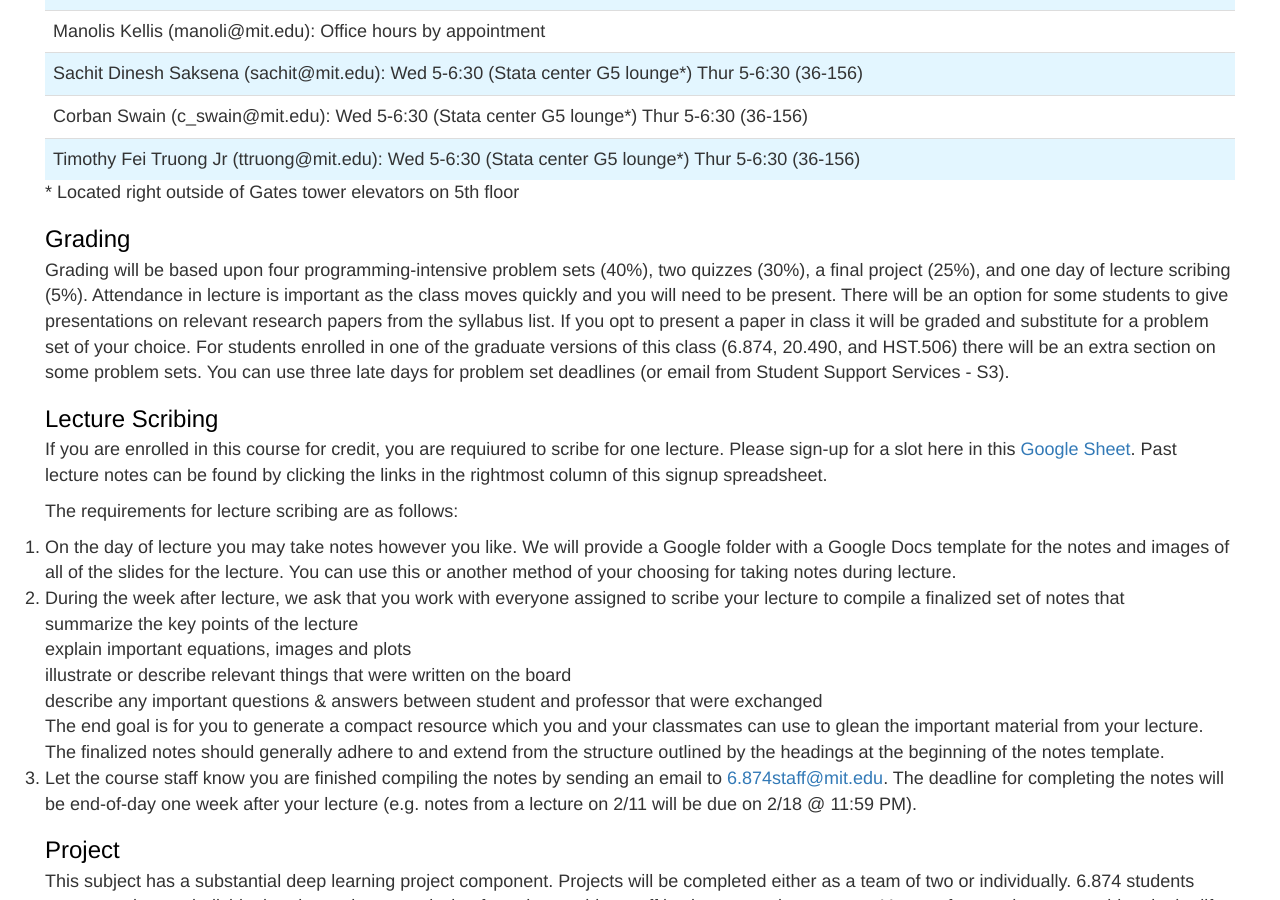
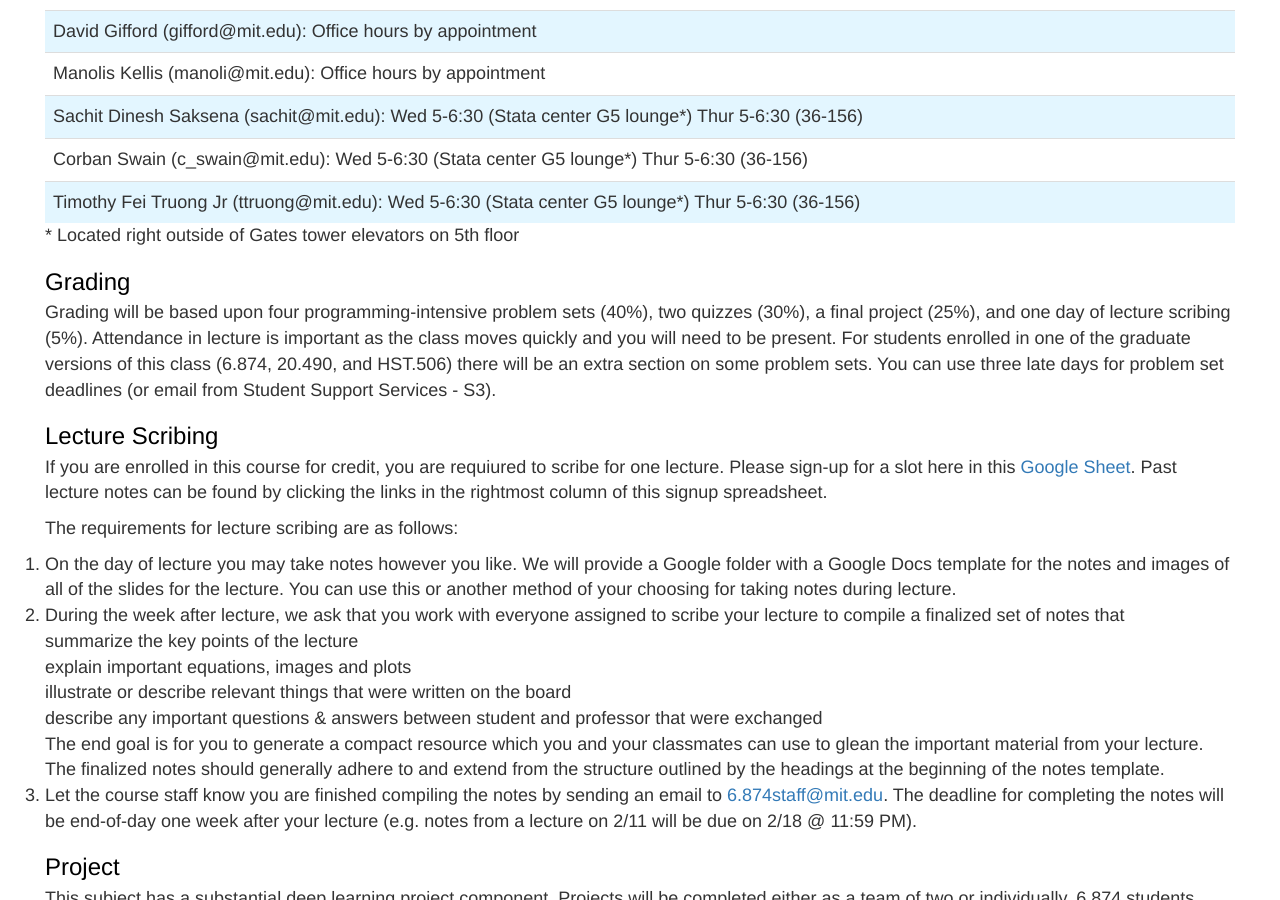
Before and after one commit to mit6874/mit6874.github.io, a Jekyll site: the page built from index.html, in a window 1280 px wide and 900 px high, scrolled down 4194 px. Built offline with Jekyll 4.4.1, drawn with Linux system fonts in a browser that asks for light colours; nearby versions of some CDN libraries; some of the changed text lies outside the part shown.

Commit message:
L04 slides, remove student presentations from grading

```diff
--- a/index.html
+++ b/index.html
@@ -606,7 +607,7 @@
     <p>* Located right outside of Gates tower elevators on 5th floor</p>
 
     <h2 class="module-header">Grading</h2>
-    <p>Grading will be based upon four programming-intensive problem sets (40%), two quizzes (30%), a final project (25%), and one day of lecture scribing (5%). Attendance in lecture is important as the class moves quickly and you will need to be present. There will be an option for some students to give presentations on relevant research papers from the syllabus list. If you opt to present a paper in class it will be graded and substitute for a problem set of your choice. For students enrolled in one of the graduate versions of this class (6.874, 20.490, and HST.506) there will be an extra section on some problem sets. You can use three late days for problem set deadlines (or email from Student Support Services - S3).</p>
+    <p>Grading will be based upon four programming-intensive problem sets (40%), two quizzes (30%), a final project (25%), and one day of lecture scribing (5%). Attendance in lecture is important as the class moves quickly and you will need to be present. For students enrolled in one of the graduate versions of this class (6.874, 20.490, and HST.506) there will be an extra section on some problem sets. You can use three late days for problem set deadlines (or email from Student Support Services - S3).</p>
 
     <h2 class="module-header">Lecture Scribing</h2>
     <p>If you are enrolled in this course for credit, you are requiured to scribe for one lecture. Please sign-up for a slot here in this <a href="https://docs.google.com/spreadsheets/d/1y1CIGeKpPLydE9iR2a1pTX8EpApMPlZBTltw5e5JbPc/edit?usp=sharing">Google Sheet</a>. Past lecture notes can be found by clicking the links in the rightmost column of this signup spreadsheet.</p>
```
Also changed, not shown: other parts of index.html (+2 -1 lines), 2 other files.
